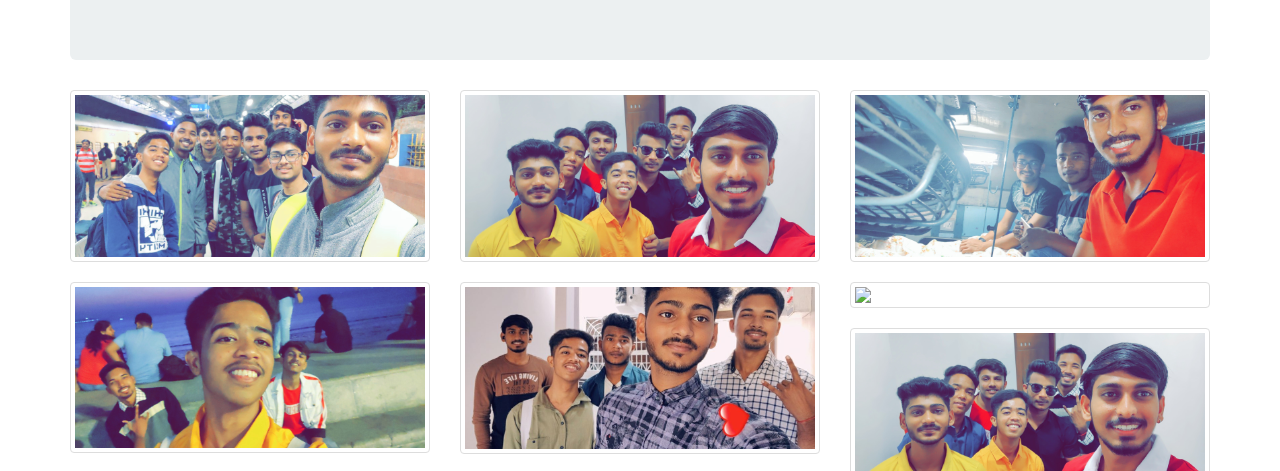
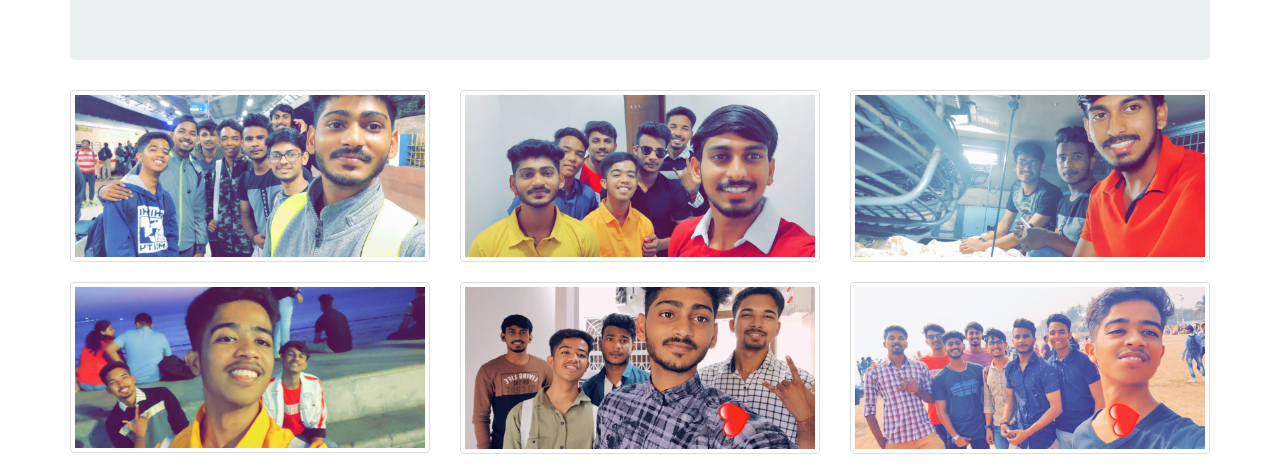
Before and after one commit to Dhairya22/Mumbai-Grid, a plain HTML site: page index.html in a window 1280 px wide. Shown: the part 250-721 px from the top of the page. Drawn offline with nearby package versions, Linux system fonts and the light colour scheme; the site is published under a folder, as on GitHub Pages, so addresses that start at the root find nothing.

Commit message:
Update index.html

```diff
--- a/index.html
+++ b/index.html
@@ -88,7 +88,7 @@
       </div>
       <div class="col-lg-4 col-md-4 col-sm-6">
         <div class="thumbnail">
-          <img src="/Pics/Snapchat-520910426.jpg">
+          <img src="Pics/Snapchat-520910426.jpg">
         </div>
       </div>
       <div class="col-lg-4 col-md-4 col-sm-6">
```
